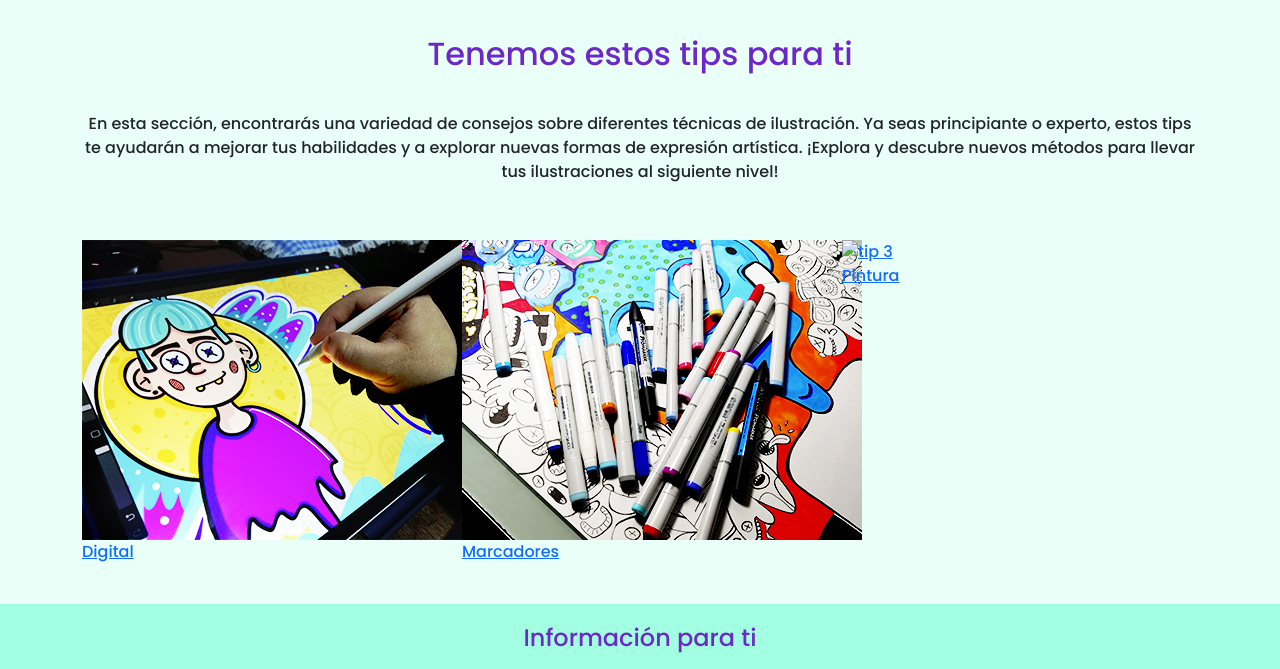
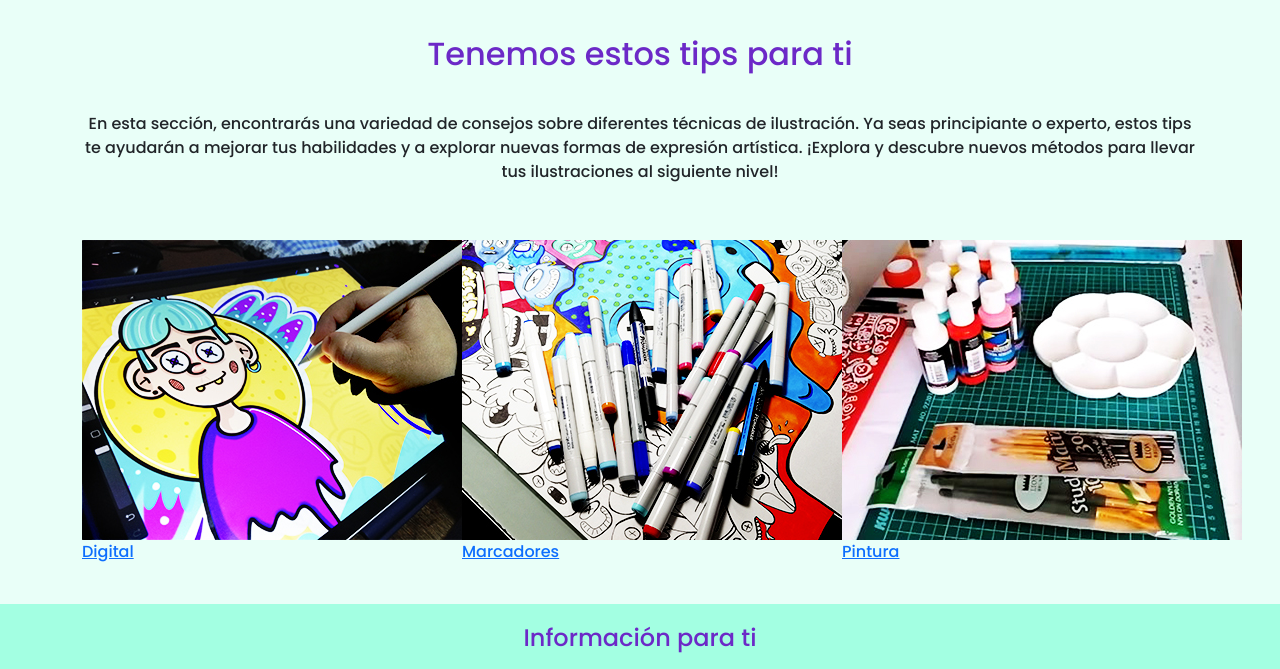
Before and after one commit to Natalia-Herrera/Proyecto-Natahc-Art, a website: page index.html in a window 1280 px wide. Shown: the part 1461-2130 px from the top of the page. Drawn offline with nearby package versions, Linux system fonts and the light colour scheme.

Commit message:
sass completado

```diff
--- a/index.html
+++ b/index.html
@@ -137,7 +137,7 @@
 			<div class="col-12 col-md-4">
 				<div class="categoria">
 					<a href="#categoria3">
-						<img src="./img/Tip pintura.JPG." alt="tip 3">
+						<img src="./img/Tip pintura.JPG" alt="tip 3">
 						<br> Pintura
 					</a>
 				</div>
```
